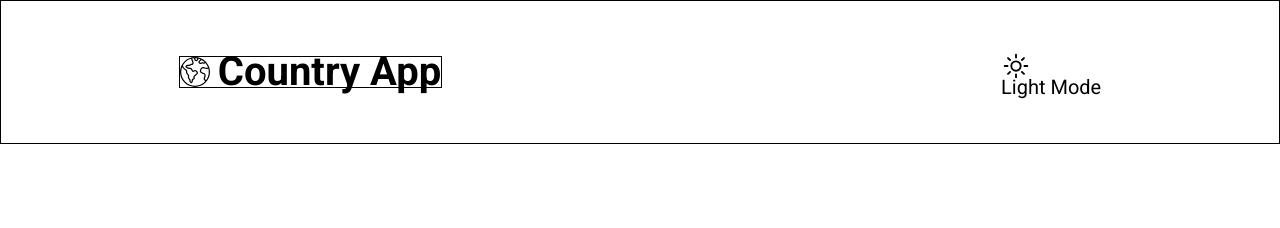
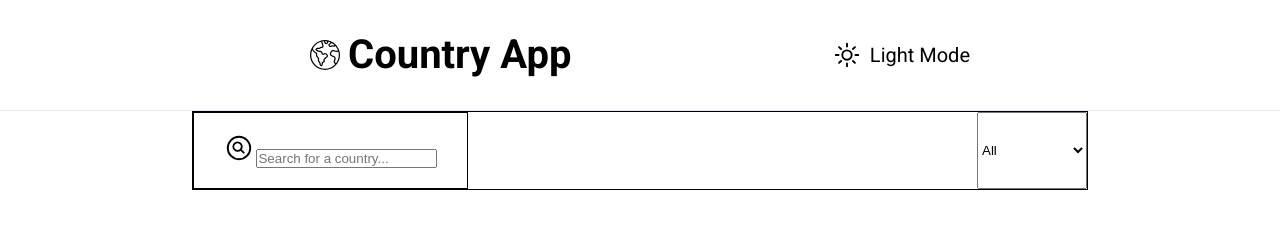
Before and after one commit to MarioMilosevic/Country-App, a website built with Vite: page index.html in a window 1280 px wide. Built offline with nearby package versions, Linux system fonts and the light colour scheme.

Commit message:
Add search bar container

```diff
--- a/index.html
+++ b/index.html
@@ -40,6 +40,38 @@
           <p>Light Mode</p>
         </div>
       </header>
+      <main>
+        <div class="search__bar__container">
+          <div class="search__bar">
+            <svg
+              xmlns="http://www.w3.org/2000/svg"
+              fill="none"
+              viewBox="0 0 24 24"
+              stroke-width="1.5"
+              stroke="currentColor"
+              class="w-6 h-6"
+            >
+              <path
+                stroke-linecap="round"
+                stroke-linejoin="round"
+                d="m15.75 15.75-2.489-2.489m0 0a3.375 3.375 0 1 0-4.773-4.773 3.375 3.375 0 0 0 4.774 4.774ZM21 12a9 9 0 1 1-18 0 9 9 0 0 1 18 0Z"
+              />
+            </svg>
+
+            <input type="text" placeholder="Search for a country..." />
+          </div>
+          <select name="country__region" id="country__region">
+            <option value="All">All</option>
+            <option value="Africa">Africa</option>
+            <option value="Antarctica">Antarctica</option>
+            <option value="Asia">Asia</option>
+            <option value="Europe">Europe</option>
+            <option value="North America">North America</option>
+            <option value="South America">South America</option>
+            <option value="Oceania">Oceania</option>
+          </select>
+        </div>
+      </main>
     </div>
     <script type="module" src="/main.js"></script>
   </body>
--- a/main.js
+++ b/main.js
@@ -0,0 +1,10 @@
+'use strict'
+
+const brightness = document.querySelector('.brightness')
+const main = document.querySelector('main')
+
+
+const showCountries = () => {
+    const countries__list = document.createElement('ul')
+
+}
--- a/style.css
+++ b/style.css
@@ -1,6 +1,7 @@
 :root {
   --primary--color--: #e6e6ff;
   --secondary--color: #fff;
+  --spacing--small: 8px;
 }
 * {
   margin: 0;
@@ -21,19 +22,19 @@ body {
 #app {
   height: 100%;
   margin: 0 auto;
-  border: 1px solid black;
   background-color: #fff;
 }
+/* ----------------------------------- HEADER ----------------------------------------------------------- */
 
 header {
   display: flex;
   justify-content: space-between;
   align-items: center;
-  padding: 5rem;
-  width: 80%;
+  padding: 3rem 15em;
   margin: 0 auto;
   font-size: 2rem;
   background-color: var(--secondary--color);
+  border-bottom: 1px solid var(--primary--color--);
 }
 
 header svg,
@@ -42,9 +43,36 @@ header img {
   height: 3rem;
 }
 
-.country__app {
+.country__app img {
+  fill: #272727;
+}
+
+.country__app,
+.brightness {
+  display: flex;
+  gap: var(--spacing--small);
+  align-items: center;
+  padding: 1rem;
+  cursor: pointer;
+}
+/* ----------------------------------- MAIN ----------------------------------------------------------- */
+main {
+}
+
+.search__bar__container {
+  width: 70%;
   border: 1px solid black;
+  margin: 0 auto;
   display: flex;
-  gap: 8px;
-  align-items: center;
+  justify-content: space-between;
 }
+
+.search__bar {
+  border: 1px solid black;
+  padding: 2rem 3rem;
+}
+
+.search__bar svg {
+  width: 3rem;
+  height: 3rem;
+}
```
